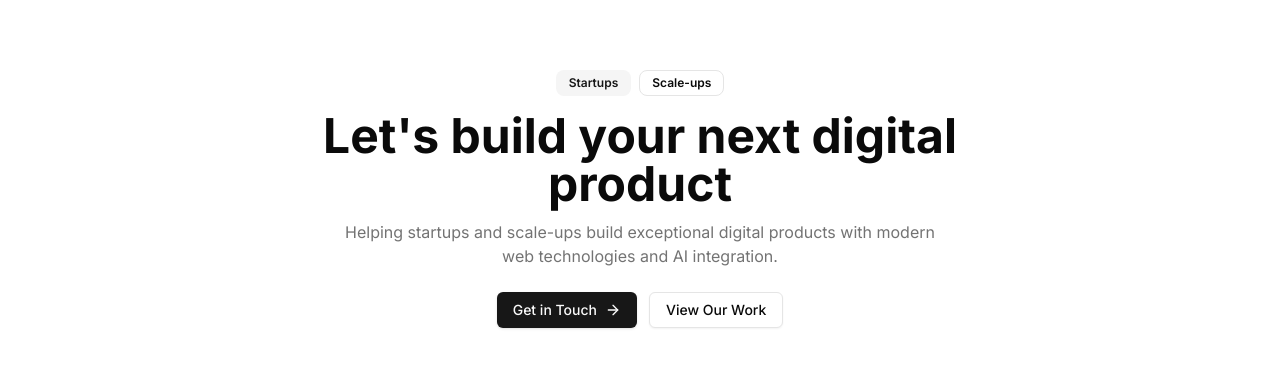
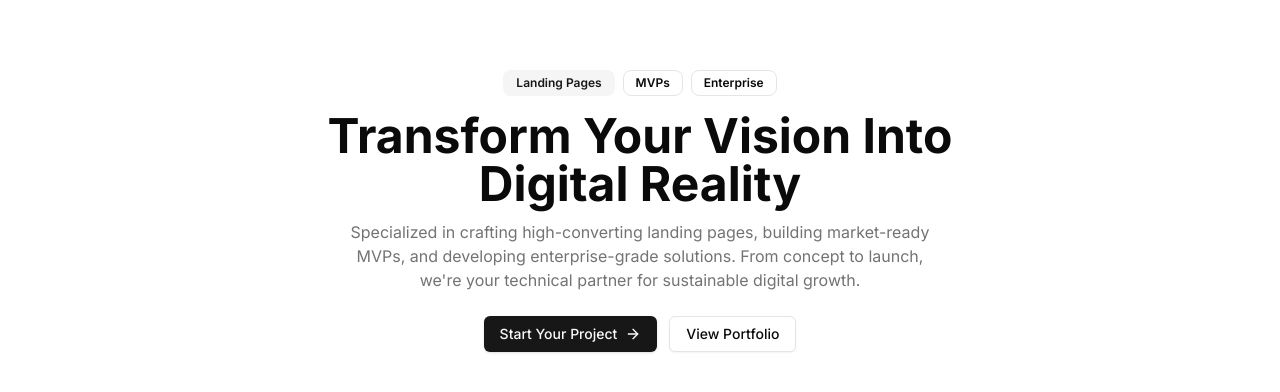
Before and after one commit to sebastiankehle/webvise-landing-page, a Next.js app: page / in a window 1280 px wide. Shown: the part 138-530 px from the top of the page. Built offline with nearby package versions, Linux system fonts and the light colour scheme.

Commit message:
remove day picker

```diff
--- a/package.json
+++ b/package.json
@@ -49,7 +49,6 @@
     "next": "15.1.0",
     "next-themes": "^0.4.4",
     "react": "^19.0.0",
-    "react-day-picker": "^8.10.1",
     "react-dom": "^19.0.0",
     "react-hook-form": "^7.54.0",
     "react-resizable-panels": "^2.1.7",
--- a/src/content/home.ts
+++ b/src/content/home.ts
@@ -1,24 +1,28 @@
 export const heroContent = {
   badges: [
     {
-      text: "Startups",
+      text: "Landing Pages",
       variant: "secondary" as const,
     },
     {
-      text: "Scale-ups",
+      text: "MVPs",
+      variant: "outline" as const,
+    },
+    {
+      text: "Enterprise",
       variant: "outline" as const,
     },
   ],
-  headline: "Let's build your next digital product",
+  headline: "Transform Your Vision Into Digital Reality",
   description:
-    "Helping startups and scale-ups build exceptional digital products with modern web technologies and AI integration.",
+    "Specialized in crafting high-converting landing pages, building market-ready MVPs, and developing enterprise-grade solutions. From concept to launch, we're your technical partner for sustainable digital growth.",
   cta: {
     primary: {
-      text: "Get in Touch",
+      text: "Start Your Project",
       href: "/contact",
     },
     secondary: {
-      text: "View Our Work",
+      text: "View Portfolio",
       href: "/work",
     },
   },
```
Also changed, not shown: 1 other file (tests, documents, lock files or other folders).
